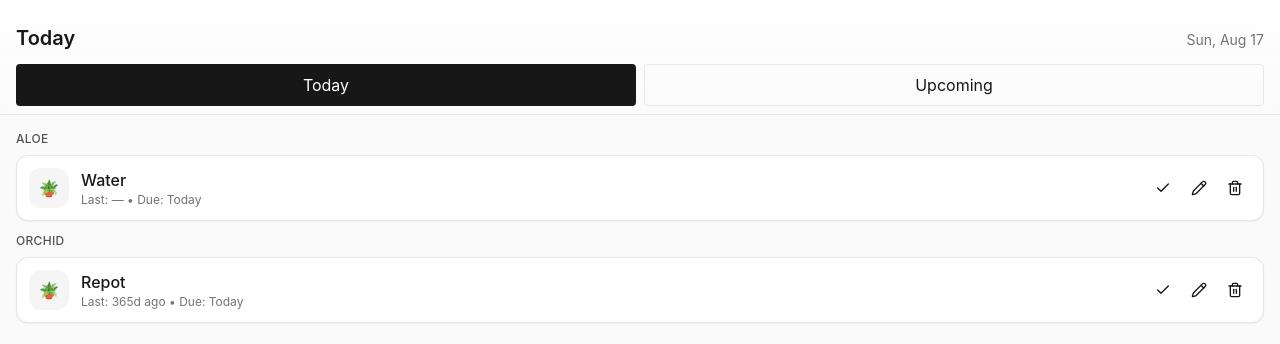
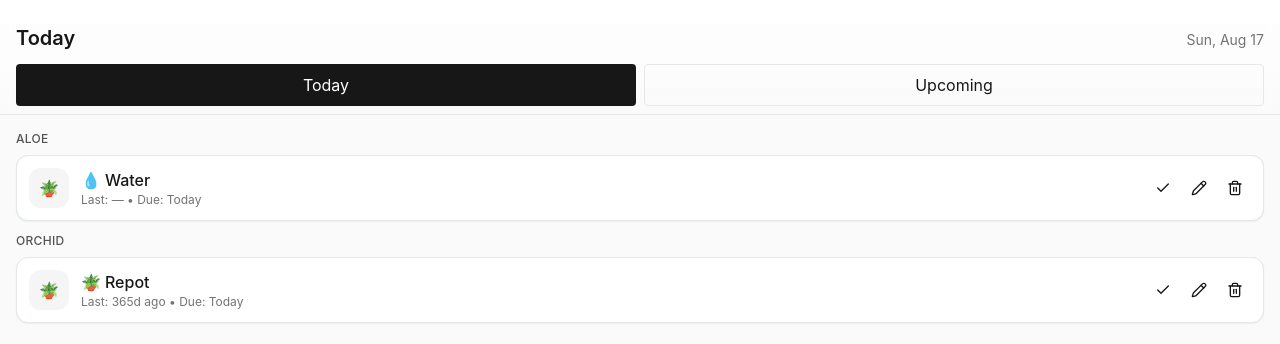
Before and after one commit to osmond/kaymaria, a Next.js app: page /app in a window 1280 px wide. Shown: the top 344 px of the page. Built offline with nearby package versions, Linux system fonts and the light colour scheme.

Commit message:
feat: add task icons for actions

```diff
--- a/components/TaskRow.tsx
+++ b/components/TaskRow.tsx
@@ -22,6 +22,9 @@ export default function TaskRow({
   onDelete: () => void;
   showPlant?: boolean;
 }) {
+  function iconFor(action: 'Water' | 'Fertilize' | 'Repot') {
+    return action === 'Water' ? '💧' : action === 'Fertilize' ? '🌱' : '🪴';
+  }
   return (
     <div className="relative">
       <div className="absolute inset-0 rounded-xl overflow-hidden">
@@ -60,11 +63,17 @@ export default function TaskRow({
               {showPlant ? (
                 <div className="flex items-center justify-between">
                   <div className="font-medium">{plant}</div>
-                  <span className="text-xs text-neutral-500">{action}</span>
+                  <span className="text-xs text-neutral-500 flex items-center gap-1">
+                    <span>{iconFor(action)}</span>
+                    {action}
+                  </span>
                 </div>
               ) : (
                 <div className="flex items-center justify-between">
-                  <div className="font-medium">{action}</div>
+                  <div className="font-medium flex items-center gap-1">
+                    <span>{iconFor(action)}</span>
+                    {action}
+                  </div>
                 </div>
               )}
               <div className="text-xs text-neutral-500">
```
Also changed, not shown: 2 other files (tests, documents, lock files or other folders).
